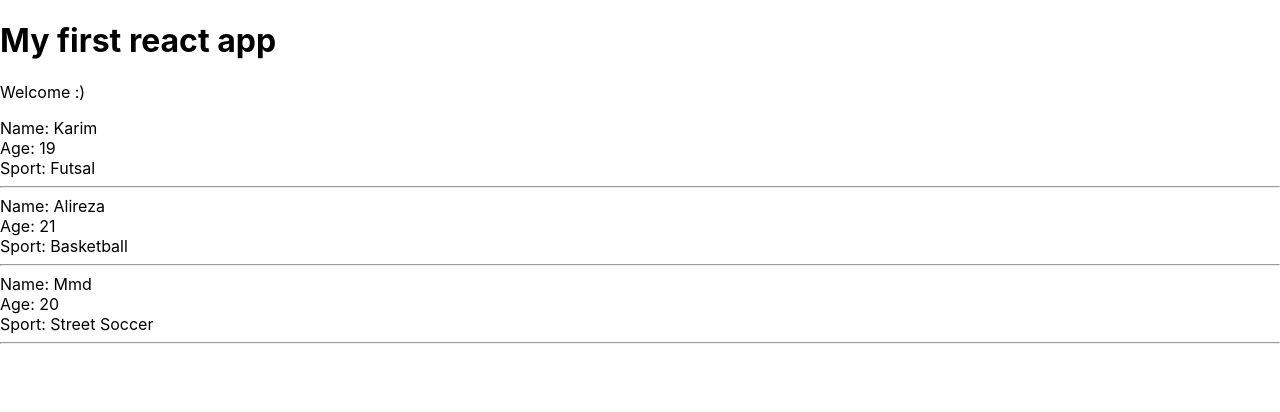
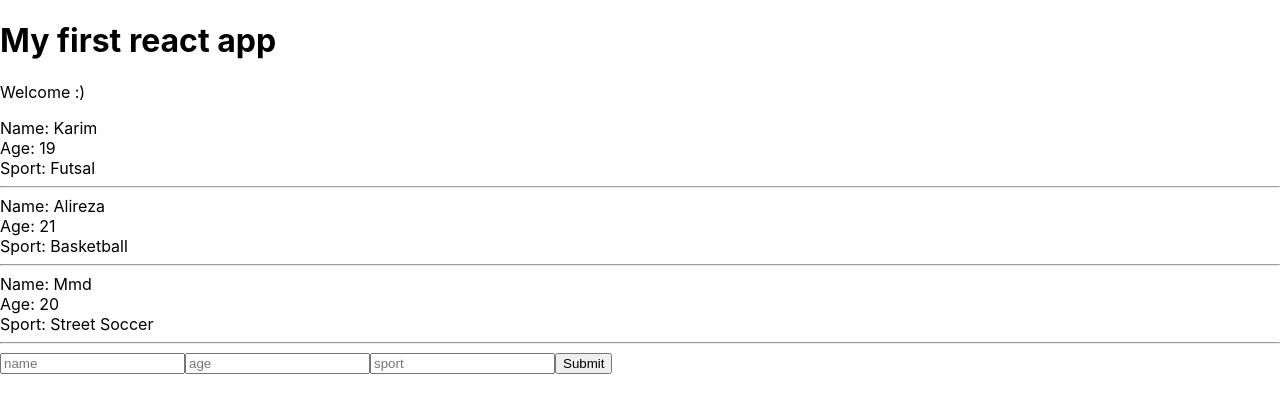
Before and after one commit to imkarimkarim/exercise, a React (Create React App) app in the folder my-first-react-app/: page / in a window 1280 px wide. Shown: the top 412 px of the page. Built offline with nearby package versions, Linux system fonts and the light colour scheme.

Commit message:
passing props from on to another component

```diff
--- a/my-first-react-app/src/App.js
+++ b/my-first-react-app/src/App.js
@@ -1,6 +1,8 @@
 import React, { Component } from 'react';
-import User from './User';
+import User from './user/User';
+import AddUser from './user/AddUser';
 
+// Container Component
 class App extends Component {
   state = {
     Users: [
@@ -10,12 +12,19 @@ class App extends Component {
       {name: "Mmd", age: 20, sport: "Street Soccer", id: 4}
     ]
   }
+  addToUsers = (objUser)=>{
+    let tmpUsers = [...this.state.Users, objUser];
+    this.setState({
+      Users: tmpUsers
+    });
+  }
   render(){
     return (
       <div className="App">
         <h1>My first react app</h1>
         <p>Welcome :)</p>
         <User Users= { this.state.Users } />
+        <AddUser addToUsers= { this.addToUsers } />
       </div>
     );
   }
--- /dev/null
+++ b/my-first-react-app/src/user/AddUser.js
@@ -0,0 +1,30 @@
+import React, { Component } from 'react';
+
+// Container Component
+class AddUser extends Component {
+    state = {
+        name: null,
+        age: null,
+        sport: null
+    }
+    textChange = (e) =>{
+        // updating state
+        this.setState({[e.target.id]: e.target.value})
+    }
+    fromSubmit = (e) =>{
+        e.preventDefault();
+        this.props.addToUsers(this.state);
+    }
+    render(){
+        return(
+                <form onSubmit={this.fromSubmit}>
+                    <input type="text" id="name" placeholder="name" onChange={this.textChange} />
+                    <input type="text" id="age" placeholder="age" onChange={this.textChange} />
+                    <input type="text" id="sport" placeholder="sport" onChange={this.textChange} />
+                    <button onClick={this.fromSubmit}>Submit</button>
+                </form>
+        )
+    }
+}
+
+export default AddUser
--- /dev/null
+++ b/my-first-react-app/src/user/User.js
@@ -0,0 +1,28 @@
+import React from 'react';
+
+// UI Component
+const User = ({Users}) => {
+        const UserList = Users.map(user =>{
+
+            if(user.age > 18){
+                return (
+                <div className="user" key={user.id}>
+                    <div>Name: { user.name }</div>
+                    <div>Age: { user.age }</div>
+                    <div>Sport: { user.sport }</div>
+                    <hr></hr>
+                </div>
+                )
+            }
+            else{
+                return null
+            }
+
+        });
+        return (
+            <div>
+                { UserList }
+            </div>
+        )
+}
+export default User
```
